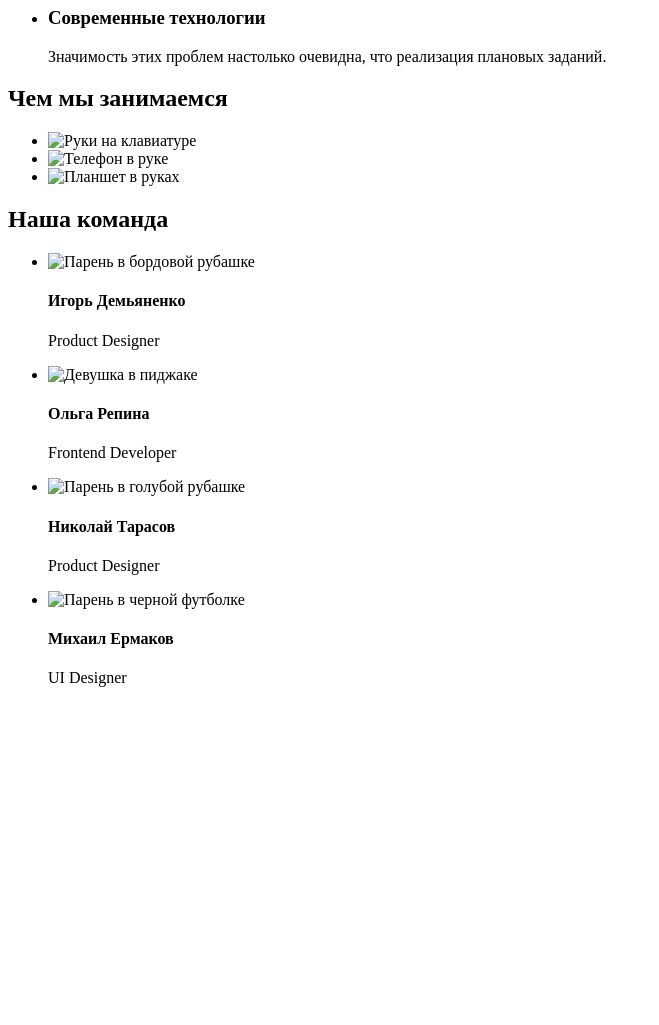
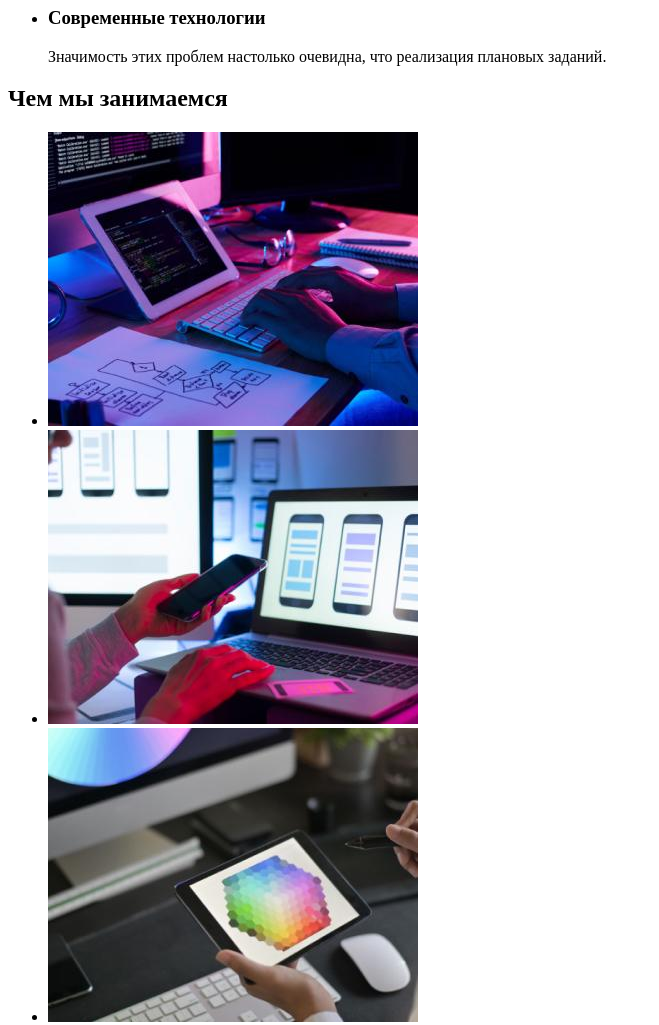
Before and after one commit to alex-borets/goit-markup-hw-01, a plain HTML site: page index.html in a window 1280 px wide. Shown: the part 480-1505 px from the top of the page, without its empty margins (0-659 px from the left). Before the commit the page ends 1183 px from the top, so only its background shows below. Drawn offline with Linux system fonts and the light colour scheme; the site is published under a folder, as on GitHub Pages, so addresses that start at the root find nothing.

Commit message:
Images upd

```diff
--- a/index.html
+++ b/index.html
@@ -67,13 +67,13 @@
         <h2>Чем мы занимаемся</h2>
         <ul>
           <li>
-            <img src="/images/image1.jpg" alt="Руки на клавиатуре" width="370" />
+            <img src="./images/image1.jpg" alt="Руки на клавиатуре" width="370" />
           </li>
           <li>
-            <img src="/images/image2.jpg" alt="Телефон в руке" width="370" />
+            <img src="./images/image2.jpg" alt="Телефон в руке" width="370" />
           </li>
           <li>
-            <img src="/images/image3.jpg" alt="Планшет в руках" width="370" />
+            <img src="./images/image3.jpg" alt="Планшет в руках" width="370" />
           </li>
         </ul>
       </section>
@@ -82,22 +82,22 @@
         <h2>Наша команда</h2>
         <ul>
           <li>
-            <img src="/images/photo1.jpg" alt="Парень в бордовой рубашке" width="270" />
+            <img src="./images/photo1.jpg" alt="Парень в бордовой рубашке" width="270" />
             <h4>Игорь Демьяненко</h4>
             <p>Product Designer</p>
           </li>
           <li>
-            <img src="/images/photo2.jpg" alt="Девушка в пиджаке" width="270" />
+            <img src="./images/photo2.jpg" alt="Девушка в пиджаке" width="270" />
             <h4>Ольга Репина</h4>
             <p>Frontend Developer</p>
           </li>
           <li>
-            <img src="/images/photo3.jpg" alt="Парень в голубой рубашке" width="270" />
+            <img src="./images/photo3.jpg" alt="Парень в голубой рубашке" width="270" />
             <h4>Николай Тарасов</h4>
             <p>Product Designer</p>
           </li>
           <li>
-            <img src="/images/photo4.jpg" alt="Парень в черной футболке" width="270" />
+            <img src="./images/photo4.jpg" alt="Парень в черной футболке" width="270" />
             <h4>Михаил Ермаков</h4>
             <p>UI Designer</p>
           </li>
```
